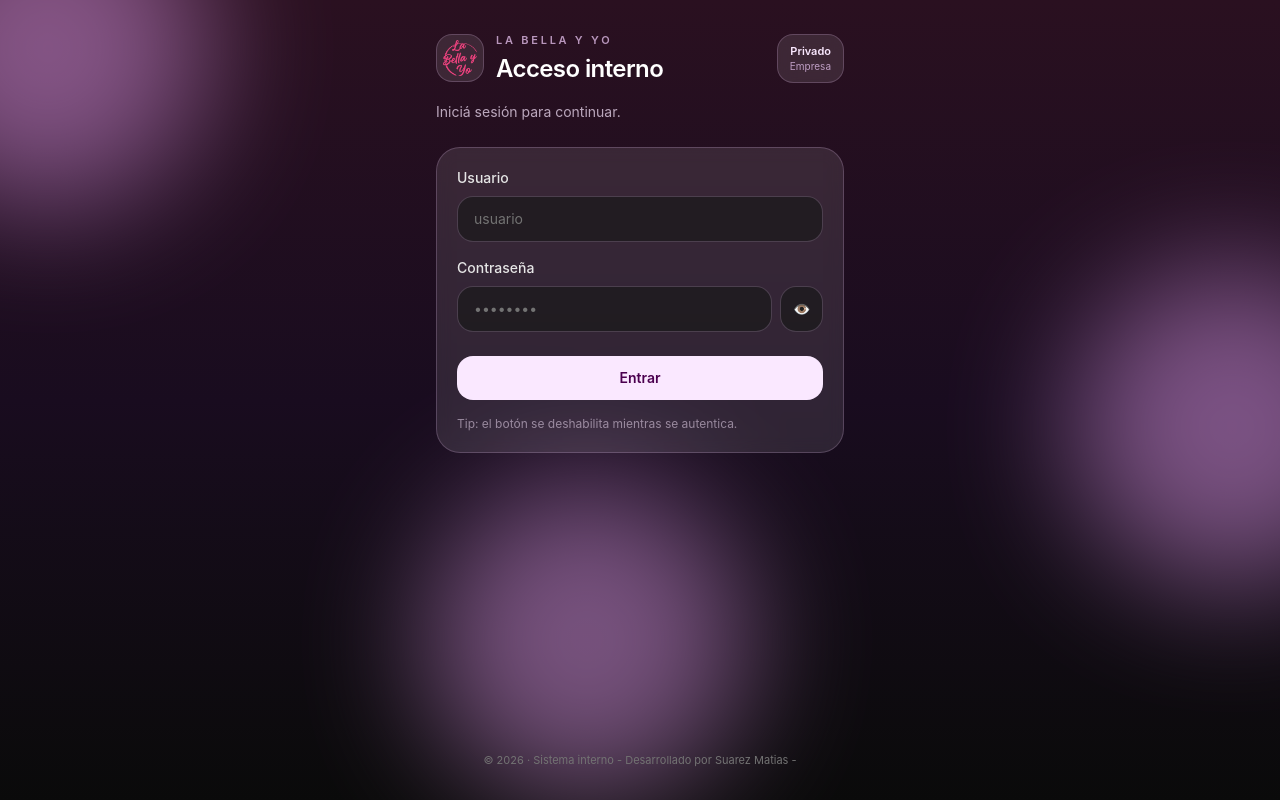
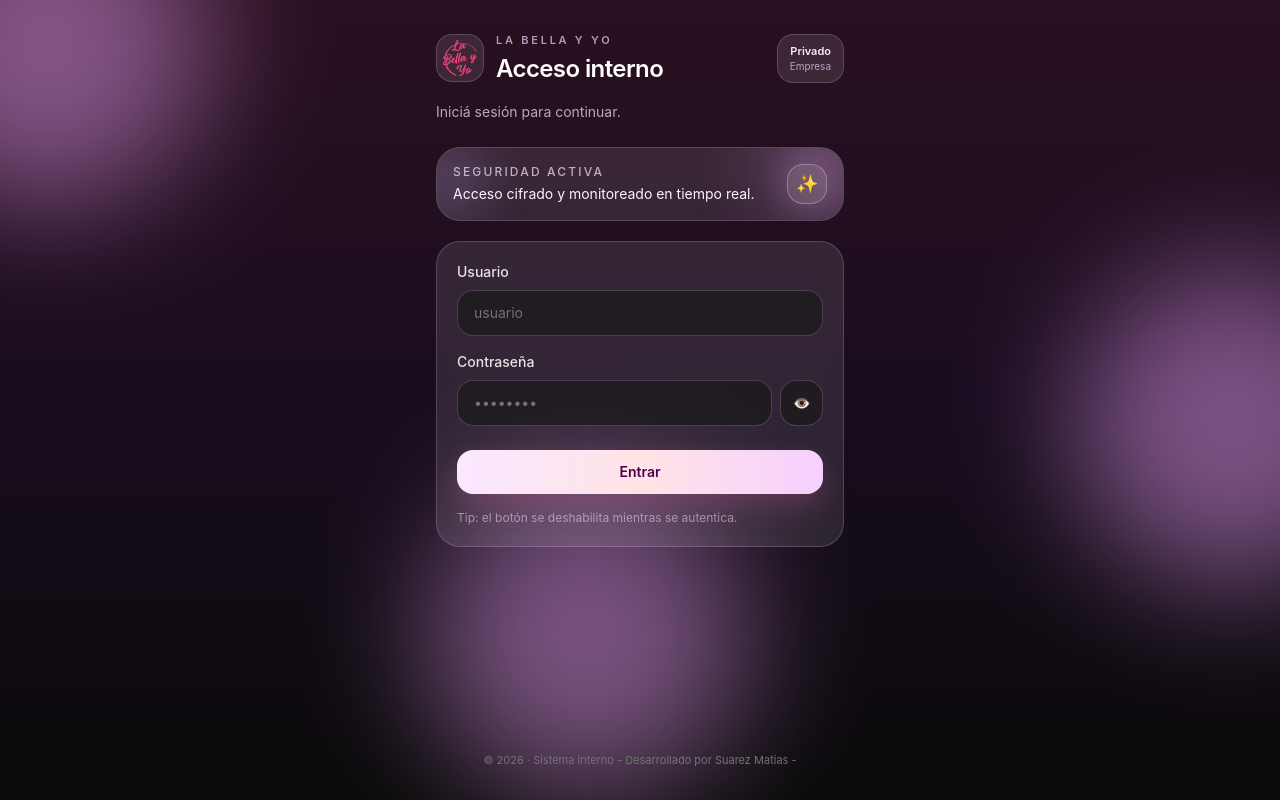
Before and after one commit to 22xam/frontend_labella, a React (Vite) app: page / in a window 1280 px wide. Built offline with nearby package versions, Linux system fonts and the light colour scheme; no server answers.

Commit message:
Unifica fondo global y mejora visual del login

```diff
--- a/src/components/layout/MobileScreen.jsx
+++ b/src/components/layout/MobileScreen.jsx
@@ -1,8 +1,8 @@
 export default function MobileScreen({
   children,
-  className = "",
-  glowClassName = "",
-  glowToneClassName = "bg-white",
+  className = "bg-gradient-to-b from-[#2a1020] via-[#190c1f] to-neutral-950",
+  glowClassName = "opacity-45",
+  glowToneClassName = "bg-fuchsia-300",
 }) {
   return (
     <div
--- a/src/pages/Login.jsx
+++ b/src/pages/Login.jsx
@@ -27,11 +27,7 @@ export default function Login({ onLogin }) {
   const isOk = status.startsWith("OK");
 
   return (
-    <MobileScreen
-      className="bg-gradient-to-b from-[#2a1020] via-[#190c1f] to-neutral-950"
-      glowClassName="opacity-45"
-      glowToneClassName="bg-fuchsia-300"
-    >
+    <MobileScreen>
       <header className="mb-6">
         <div className="flex items-center justify-between">
           <div className="flex items-center gap-3">
@@ -59,6 +55,25 @@ export default function Login({ onLogin }) {
           Iniciá sesión para continuar.
         </p>
       </header>
+
+
+      <div className="relative mb-5 overflow-hidden rounded-3xl border border-fuchsia-200/20 bg-white/10 p-4 backdrop-blur">
+        <div className="pointer-events-none absolute -right-14 -top-14 h-32 w-32 rounded-full bg-fuchsia-300/30 blur-2xl" />
+        <div className="pointer-events-none absolute -left-8 bottom-0 h-20 w-20 rounded-full bg-violet-300/20 blur-xl" />
+        <div className="relative flex items-center justify-between">
+          <div>
+            <p className="text-xs font-medium uppercase tracking-[0.18em] text-fuchsia-100/70">
+              Seguridad activa
+            </p>
+            <p className="mt-1 text-sm text-fuchsia-50">
+              Acceso cifrado y monitoreado en tiempo real.
+            </p>
+          </div>
+          <span className="inline-flex h-10 w-10 items-center justify-center rounded-2xl border border-fuchsia-100/30 bg-fuchsia-100/15 text-lg shadow-[0_0_35px_rgba(245,208,254,0.25)]">
+            ✨
+          </span>
+        </div>
+      </div>
 
       <section className="rounded-3xl border border-fuchsia-200/20 bg-white/10 p-5 backdrop-blur">
         <form onSubmit={onSubmit} className="space-y-4">
@@ -110,7 +125,7 @@ export default function Login({ onLogin }) {
           <button
             type="submit"
             disabled={isLoading}
-            className="mt-2 w-full rounded-2xl bg-fuchsia-100 px-4 py-3 text-sm font-semibold text-fuchsia-950 transition active:scale-[0.99] disabled:cursor-not-allowed disabled:opacity-70"
+            className="mt-2 w-full rounded-2xl bg-gradient-to-r from-fuchsia-100 via-rose-100 to-fuchsia-200 px-4 py-3 text-sm font-semibold text-fuchsia-950 shadow-[0_12px_28px_rgba(244,114,182,0.22)] transition hover:brightness-105 active:scale-[0.99] disabled:cursor-not-allowed disabled:opacity-70"
           >
             {isLoading ? "Ingresando..." : "Entrar"}
           </button>
```
